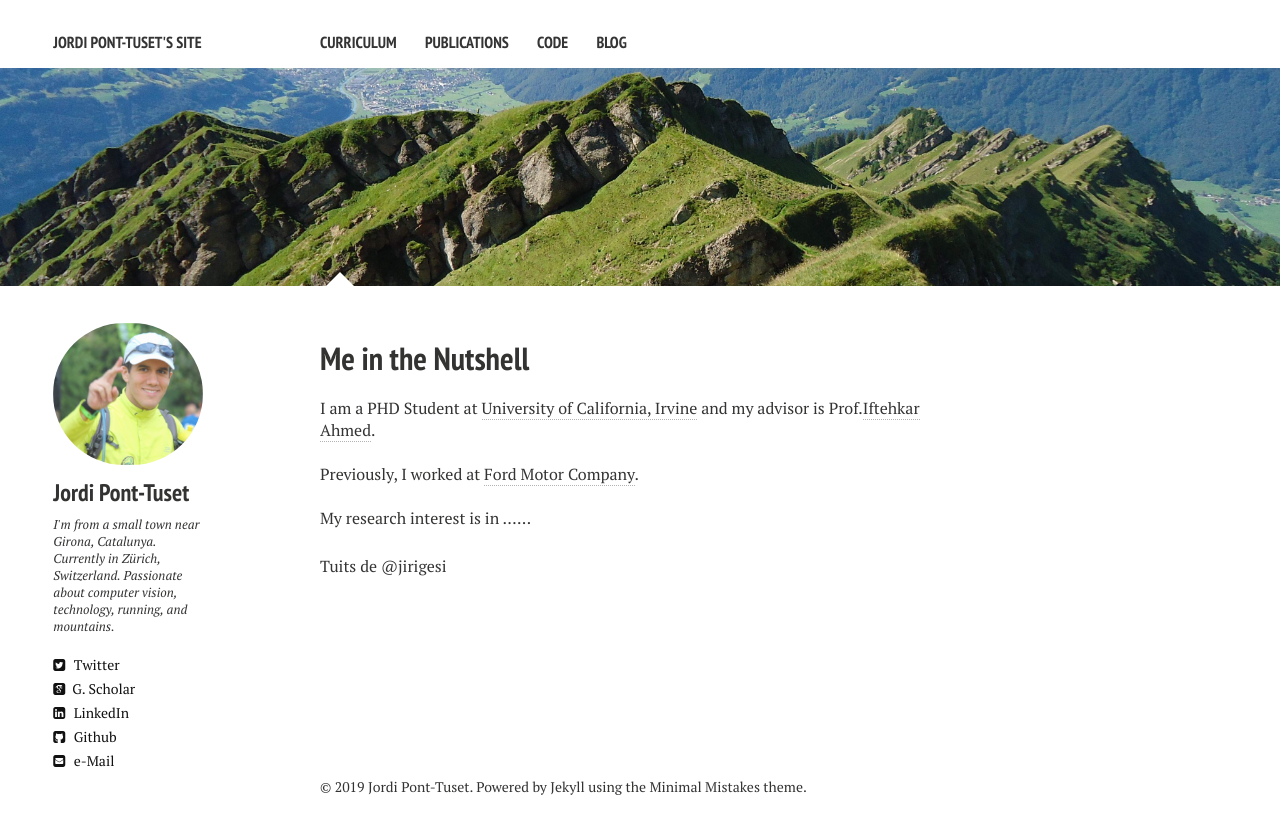
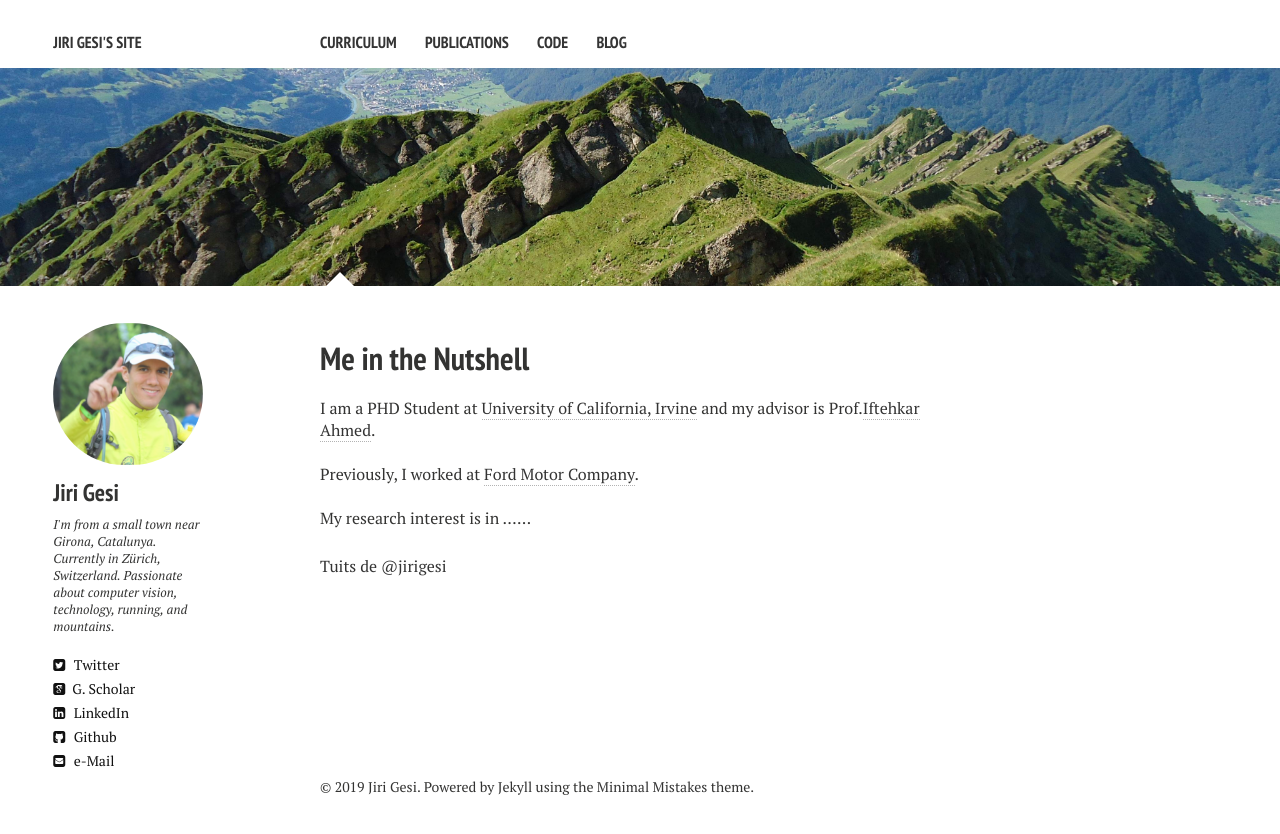
Before and after one commit to Jirigesi/Jirigesi.github.io, a Jekyll site: the page built from index.md, in a window 1280 px wide. Shown: the top 834 px of the page. Built offline with Jekyll 4.4.1, drawn with Linux system fonts in a browser that asks for light colours; nearby versions of some CDN libraries; comment, search, counter and statistics services are not loaded.

Commit message:
Update _config.yml

```diff
--- a/_config.yml
+++ b/_config.yml
@@ -1,23 +1,23 @@
-title:            Jordi Pont-Tuset's site
+title:            Jiri Gesi's site
 description:      Welcome to my site.
 # Your site's domain goes here. Leave localhost server or blank when working locally.
-url:              //jponttuset.github.io
+url:              //Jirigesi.github.io
 #http://localhost:5000
 #https://jponttuset.github.io
-disqus_shortname: jponttuset
+disqus_shortname: Jirigesi
 
 # Owner/author information
 owner:
-  name:           Jordi Pont-Tuset
+  name:           Jiri Gesi
   avatar:         jordi.png
   bio:            I'm from a small town near Girona, Catalunya. Currently in Zürich, Switzerland. Passionate about computer vision, technology, running, and mountains.
   email:          jponttuset@gmail.com
   # Social networking links are used in author-bio sidebar. Update and remove as you like.
-  twitter: jponttuset
-  linkedin: jponttuset
+  twitter: jirigesi
+  linkedin: jirigesi
   google_scholar: VCBBx24AAAAJ
   google_plus: 113718226018314522413
-  github: jponttuset
+  github: jirigesi
 # Analytics and webmaster tools stuff goes here
 google_analytics: UA-52736040-1
 google_verify:
```
